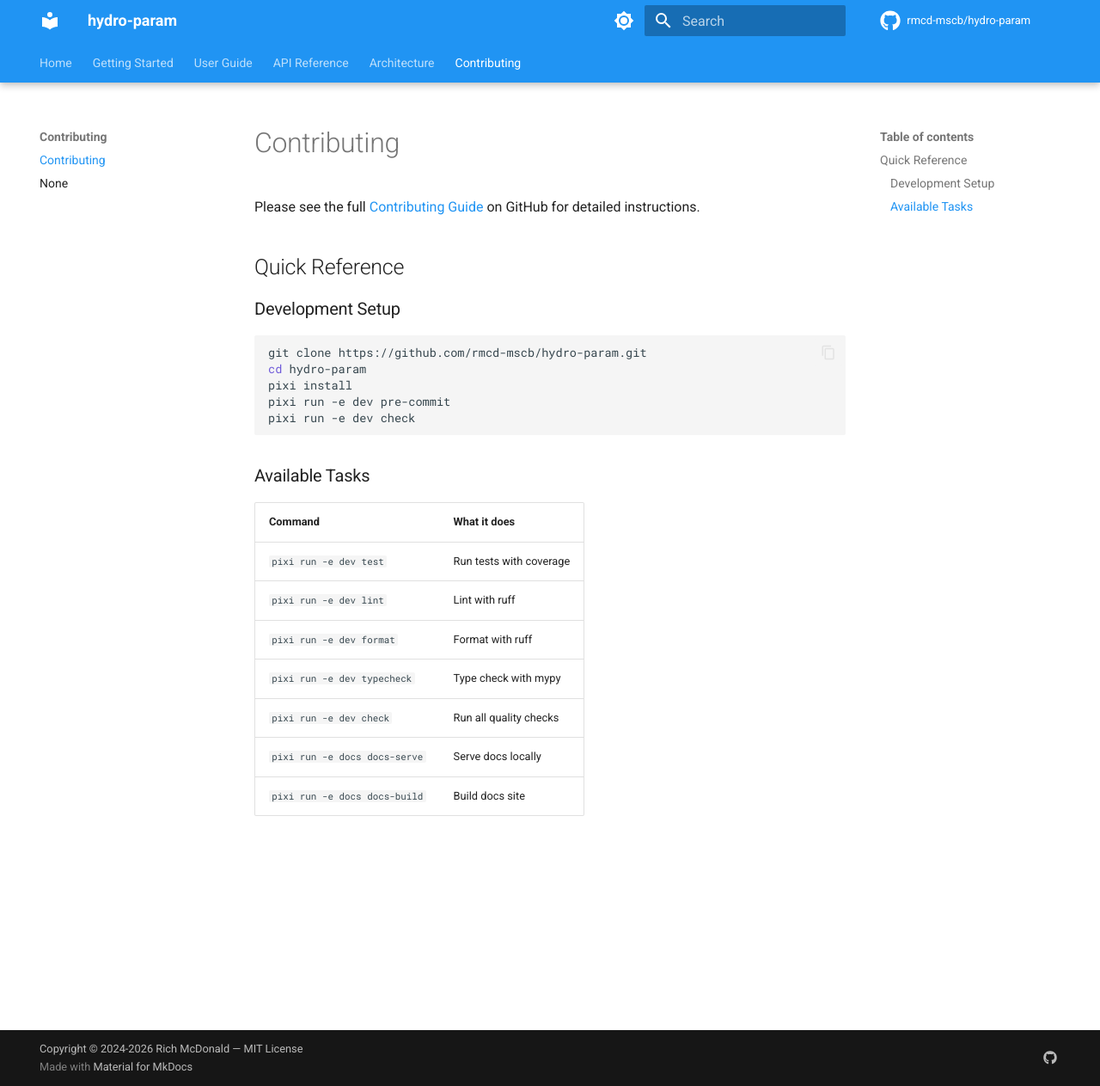
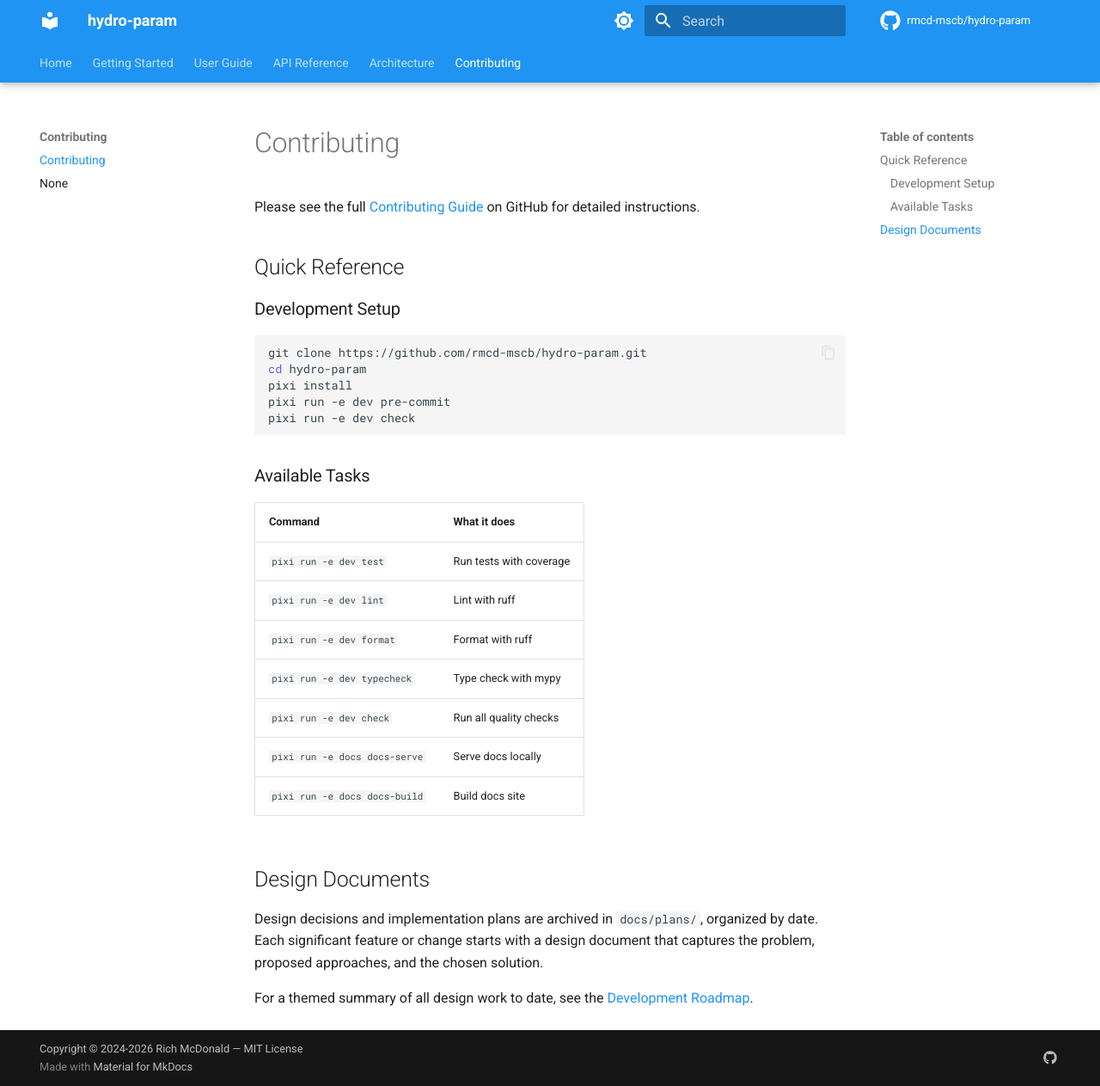
Before and after one commit to rmcd-mscb/hydro-param, an MkDocs documentation site: the page built from docs/contributing.md, in a window 1280 px wide and 1263 px high. Shown: the whole window at 86% size. Built offline with MkDocs 1.6.1 and Material for MkDocs 9.7.7, drawn with Linux system fonts in a browser that asks for light colours; comment, search, counter and statistics services are not loaded.

Commit message:
docs: update contributing guide and fix broken doc links
- Add design documents section to contributing.md
- Fix roadmap link path (../plans/ → plans/)
- Fix pywatershed config API links (underscore → hyphen)

Co-Authored-By: Claude Opus 4.6 <noreply@anthropic.com>

```diff
--- a/docs/contributing.md
+++ b/docs/contributing.md
@@ -26,3 +26,13 @@ pixi run -e dev check
 | `pixi run -e dev check` | Run all quality checks |
 | `pixi run -e docs docs-serve` | Serve docs locally |
 | `pixi run -e docs docs-build` | Build docs site |
+
+## Design Documents
+
+Design decisions and implementation plans are archived in `docs/plans/`,
+organized by date. Each significant feature or change starts with a design
+document that captures the problem, proposed approaches, and the chosen
+solution.
+
+For a themed summary of all design work to date, see the
+[Development Roadmap](plans/development-roadmap.md).
```
Also changed, not shown: docs/user-guide/configuration.md (+8 -8 lines).
